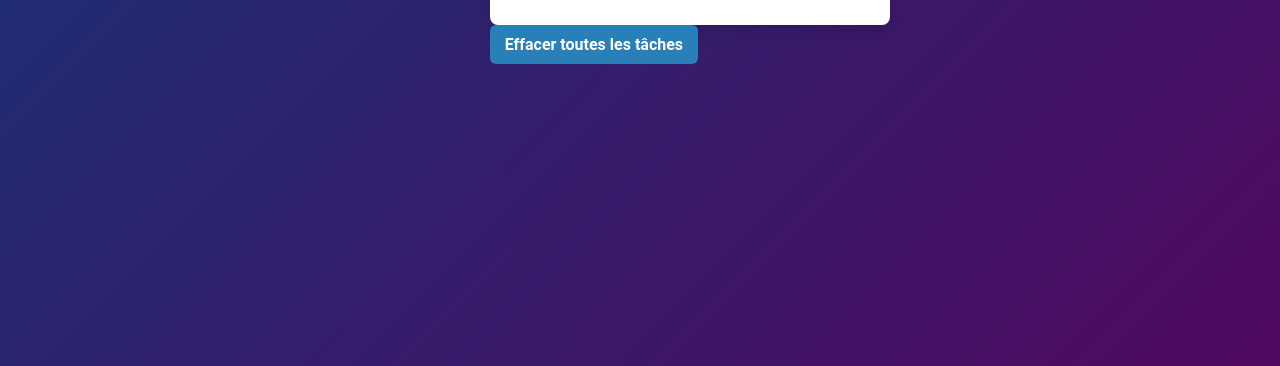
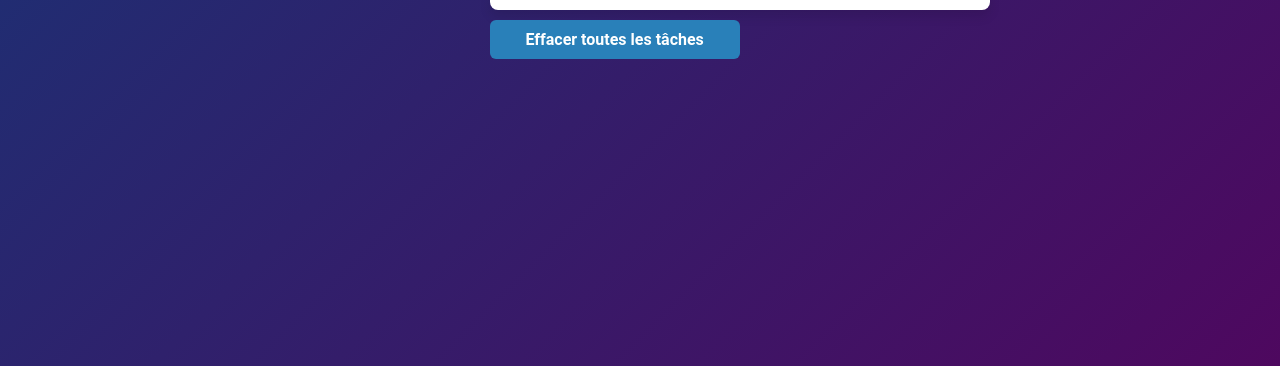
Before and after one commit to Louiseprisca/Projet1, a plain HTML site: page index.html in a window 1280 px wide. Shown: the part 434-800 px from the top of the page. Drawn offline with Linux system fonts and the light colour scheme.

Commit message:
Retouche de plusieurs propriétés dans css, pour ajustement

```diff
--- a/script.js
+++ b/script.js
@@ -106,7 +106,4 @@ document.addEventListener("DOMContentLoaded", () => {
 
     // Initialisation
     updateTaskCount();
-
-
-
     }})
--- a/style.css
+++ b/style.css
@@ -18,6 +18,7 @@ body {
 }
 
 header {
+    text-align: left;
     text-align: center;
     margin-bottom: 20px;
 }
@@ -38,6 +39,7 @@ header h1 {
     justify-content: center;
     gap: 10px;
     margin: 10px 0;
+    width: 500px;
 }
 
 #todo-input {
@@ -56,9 +58,17 @@ button {
     border: none;
     border-radius: 6px;
     transition: all 0.3s ease;
+    width: 25%;
 }
 
-#add-button, #clear-all-button {
+#clear-all-button {
+    background-color: #2980b9;
+    color: white;
+    font-weight: bold;
+    width: 50%;
+}
+
+#add-button{
     background-color: #2980b9;
     color: white;
     font-weight: bold;
@@ -73,6 +83,7 @@ button {
     color: #34495e;
     border: 1px solid #dfe6e9;
     padding: 10px;
+    width: 30%;
 }
 
 #filter-section .filter-button:hover {
@@ -85,12 +96,17 @@ button {
 }
 
 #todo-list {
+    display: flex;
+    flex-direction: column;
+    justify-content: space-between;
+    align-items: center;
     width: 100%;
-    max-width: 400px;
-    background-color: #ffffff;
-    padding: 20px;
+    margin-bottom: 10px;
+    margin-top: 10px;
+    padding: 10px 10px;
     border-radius: 8px;
     box-shadow: 0 6px 12px rgba(0, 0, 0, 0.1);
+    background-color:#ffffff;
 }
 
 .todo-item {
```
